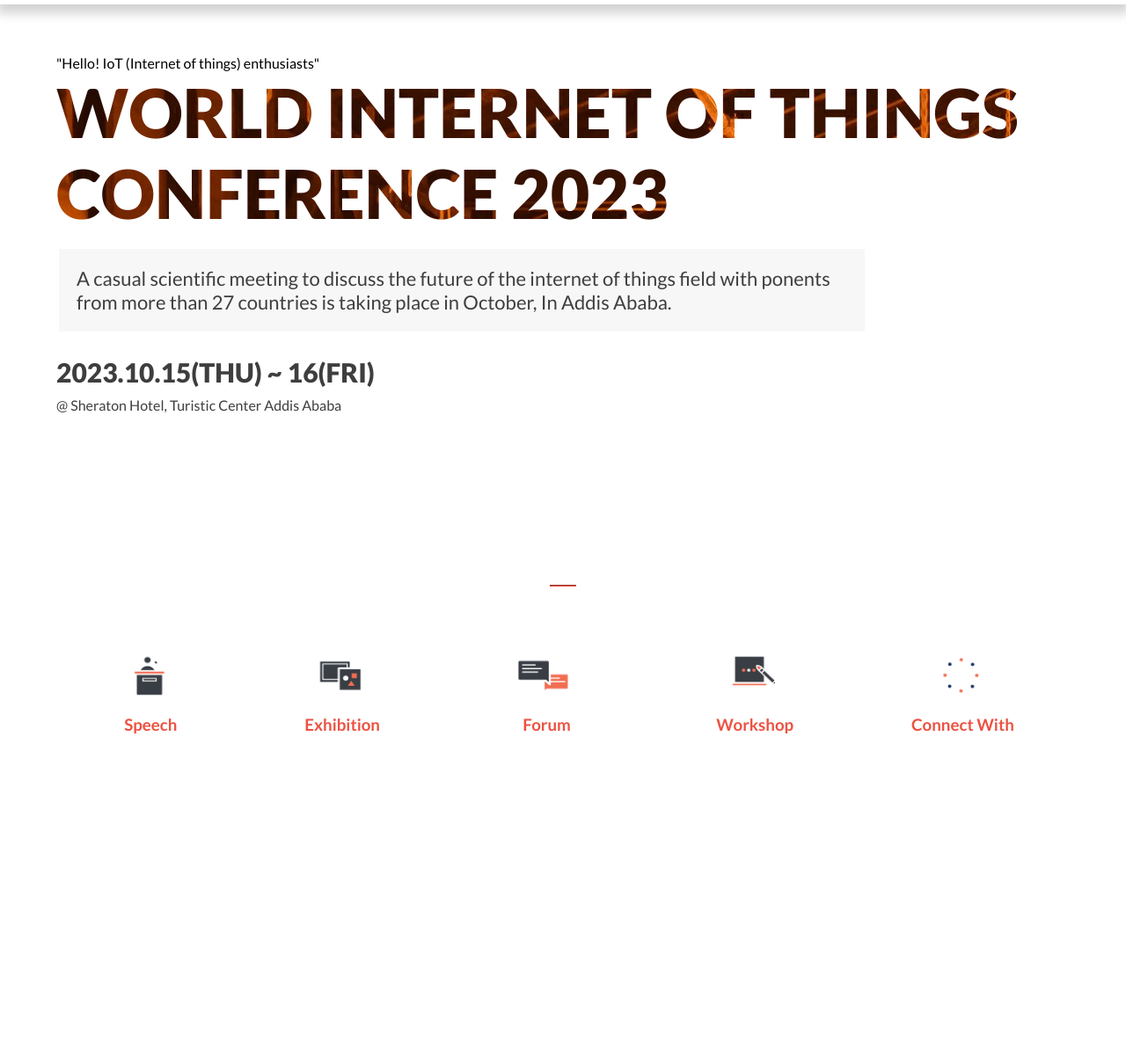
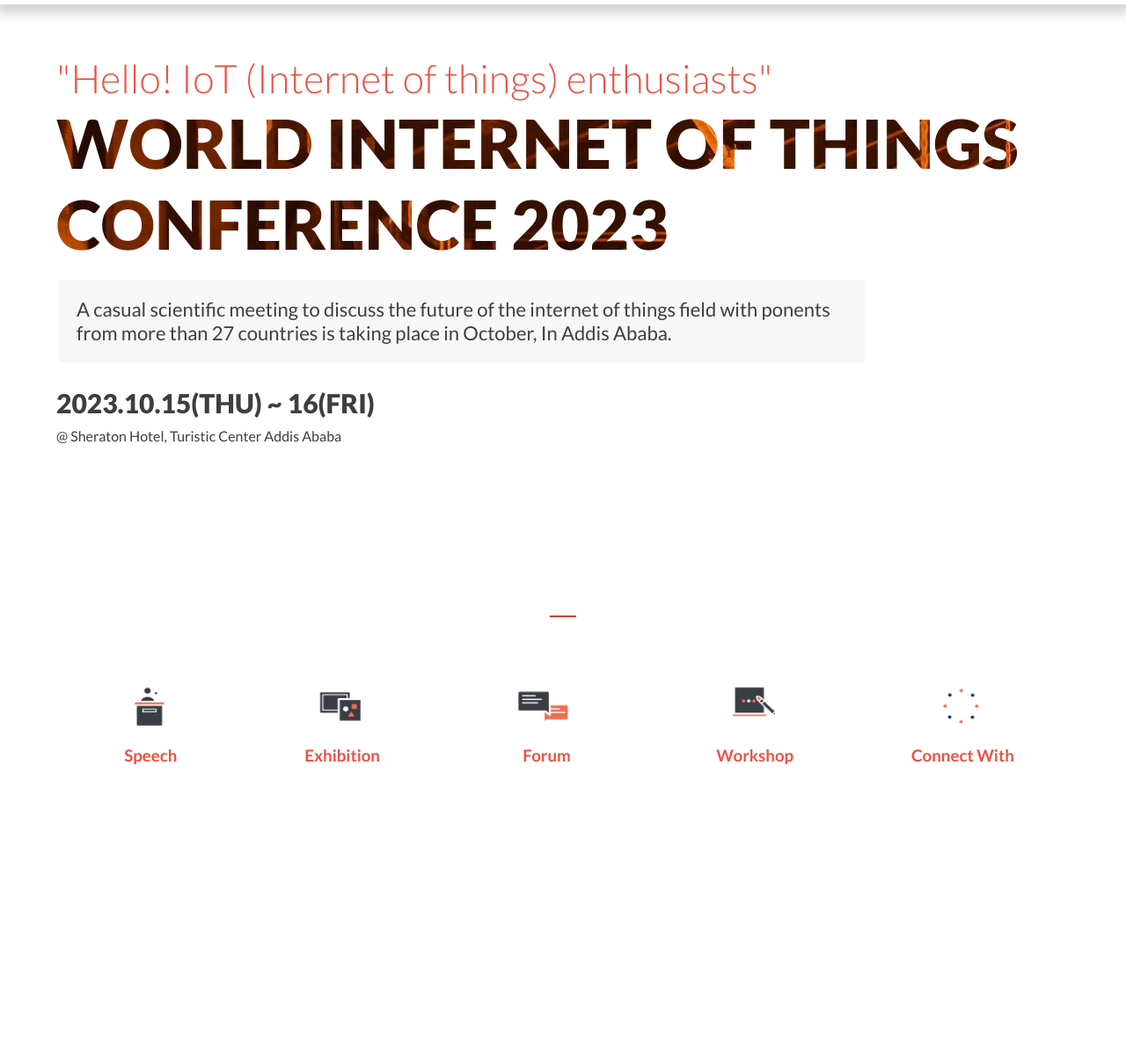
Before and after one commit to fithamlak/IoT-Conference-CP1, a website: page index.html in a window 1280 px wide. Shown: the part 98-1300 px from the top of the page at 88% size. Drawn offline with Linux system fonts and the light colour scheme.

Commit message:
use <article> tage for sele-contained element based on the rviwer suggesion

```diff
--- a/index.html
+++ b/index.html
@@ -47,7 +47,7 @@
                 </ul>
             </nav>
             <div class="Introduction_section">
-                <pclass="first_headline">"Hello! IoT (Internet of things) enthusiasts"</p>
+                <p class="first_headline">"Hello! IoT (Internet of things) enthusiasts"</p>
                 <h1 class="second_headline">WORLD INTERNET OF THINGS CONFERENCE 2023</h1>
                 <p class="text">A casual scientific meeting to discuss the future of the internet of things field with ponents from more than 27 countries is taking place in October, In Addis Ababa.</p>
                 <h2 class="date">2023.10.15(THU) ~ 16(FRI)</h2>
@@ -58,31 +58,31 @@
             <h2 class="progam_sections_header">Main Program</h2>
             <hr class="program_underline">
             <div class="program_container">
-                <div class="program_container_content">
+                <article class="program_container_content">
                     <i class="icon_for_speech"></i>
                     <h3 class="program_name">Speech</h3>
                     <p class="program_description">Listen to expert speechs from all over the world speak about state of the art advances in the IoT field.</p>
-                </div>
-                <div class="program_container_content">
+                </article>
+                <article class="program_container_content">
                     <i class="icon_for_exhibition"></i>
                     <h3 class="program_name">Exhibition</h3>
                     <p class="program_description">Visit all the stands from the companies to discover demo technologies and smart investing opportunities.</p>
-                </div>
-                <div class="program_container_content">
+                </article>
+                <article class="program_container_content">
                     <i class="icon_for_forum"></i>
                     <h3 class="program_name">Forum</h3>
                     <p class="program_description">Engage in debates around the most controversial subjects in Iot such as Smart City, Smart Homes, and Self-driven Cars.</p>
-                </div>
-                <div class="program_container_content">
+                </article>
+                <article class="program_container_content">
                     <i class="icon_for_workshop"></i>
                     <h3 class="program_name">Workshop</h3>
                     <p class="program_description">Participate in one of our workshop to gain some certified laboratory experience while learning someyhing fun.</p>
-                </div>
-                <div class="program_container_content">
+                </article>
+                <article class="program_container_content">
                     <i class="icon_for_connection"></i>
                     <h3 class="program_name">Connect With</h3>
                     <p class="program_description">Take advantage of this place full of experts in the IoT field, say hi, make new contacts and expand your professional net.</p>
-                </div>
+                </article>
             </div>
             <p class="program_section_footer">SEE THE WHOLE PROGRAM</p>
             <p class="program_section_footer_mobile">Join IoT World Summit 2023</p>
```
Also changed, not shown: about.html (+4 -4 lines).
